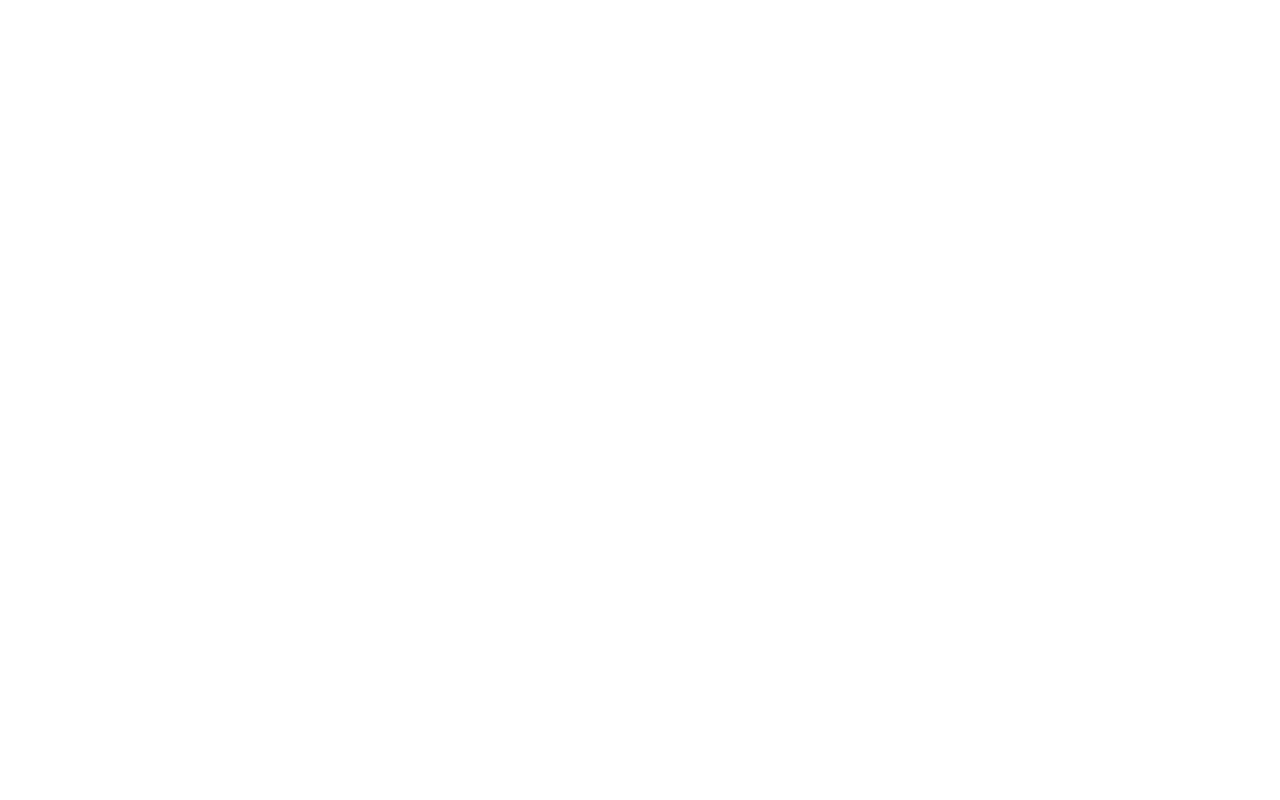
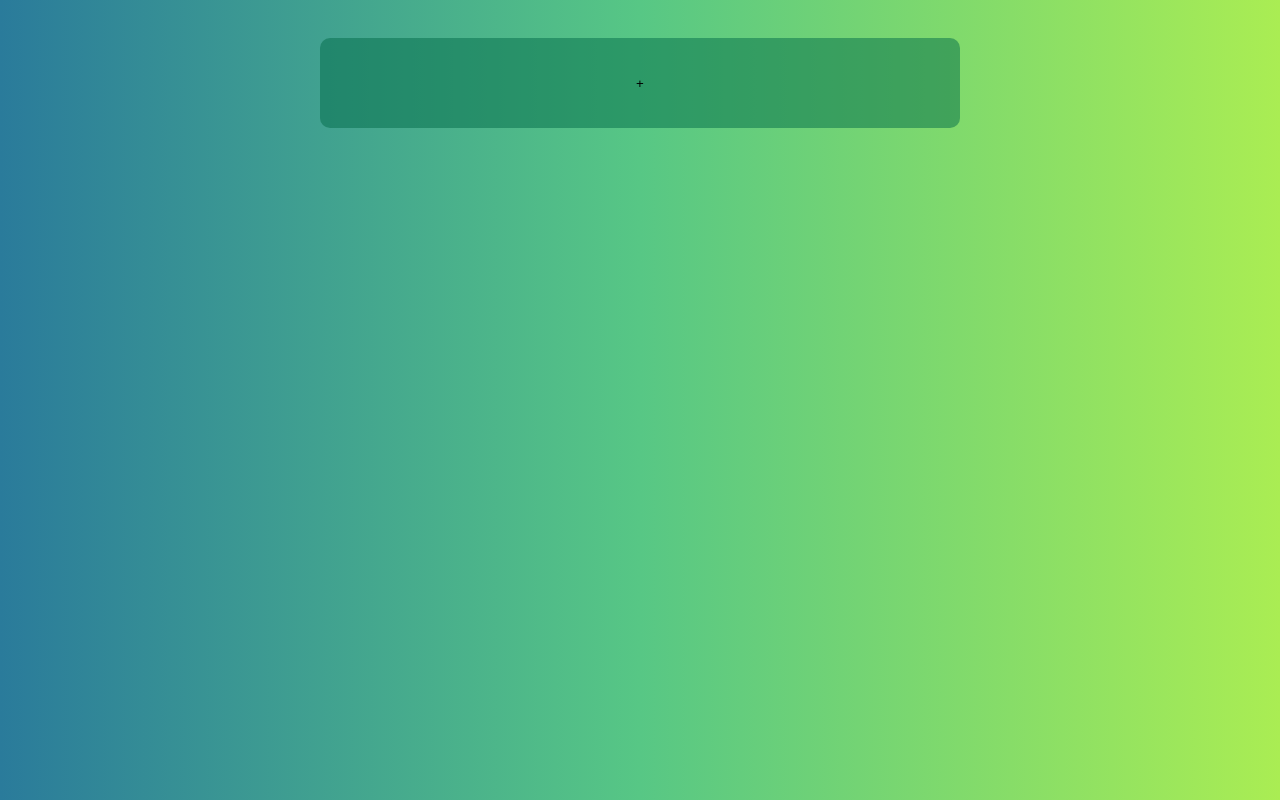
Before and after one commit to Tarkus43/localstorage_practice, a plain HTML site: page index.html in a window 1280 px wide. Drawn offline with Linux system fonts and the light colour scheme.

Commit message:
styled page a little bit

```diff
--- a/index.html
+++ b/index.html
@@ -4,9 +4,13 @@
     <meta charset="UTF-8">
     <meta name="viewport" content="width=device-width, initial-scale=1.0">
     <link rel="stylesheet" href="./styles/css/index.min.css">
-    <title>Document</title>
+    <title>to-do app</title>
 </head>
 <body>
 
+    <div class="create_todo_wrapper">
+        <button class="create_todo_btn">+</button>
+    </div>
+    <ul class="todo_list"></ul>
 </body>
 </html>
--- /dev/null
+++ b/styles/sass/_styles.scss
@@ -0,0 +1,27 @@
+body{
+    display: flex;
+    flex-direction: column;
+    align-items: center;
+    justify-content: center;
+    padding: 3vw;
+    background-color: #90bfb0;
+    background: #2A7B9B;
+    background: linear-gradient(90deg,rgba(42, 123, 155, 1) 0%, rgba(87, 199, 133, 1) 50%, rgba(170, 237, 83, 1) 100%);
+}
+
+.create_todo_btn{
+    background-color: #006a487e;
+    min-width: 50vw;
+    min-height: 7vw;
+    border: none;
+    border-radius: 10px;
+    text-decoration: none;
+
+}
+
+.create_todo_btn:hover{
+    background: #003CC5;
+    box-shadow: none;
+    position: relative;
+    top: 5px;
+}
--- a/styles/sass/index.scss
+++ b/styles/sass/index.scss
@@ -1 +1,2 @@
 @use './app' as app;
+@use './styles' as styles;
```
Also changed, not shown: styles/css/index.css, styles/css/index.min.css, styles/sass/_root.scss (added), 2 other files.
